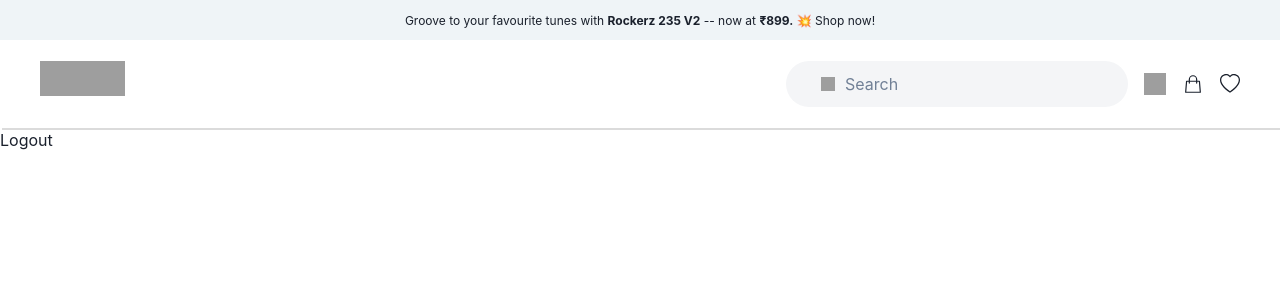
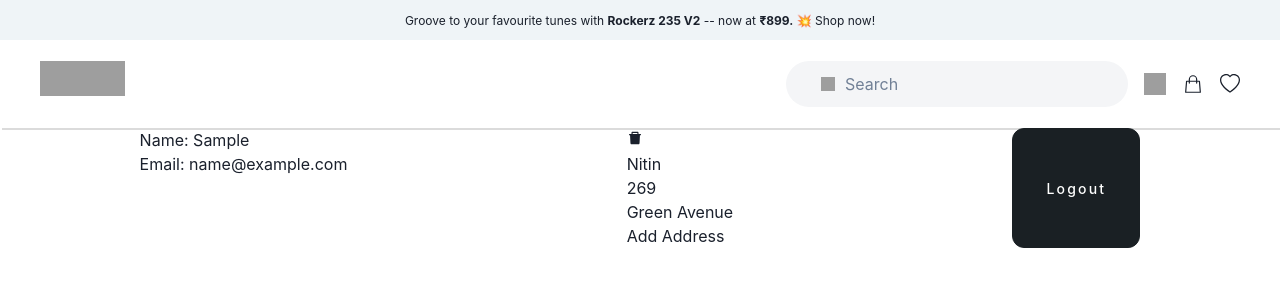
Before and after one commit to Nitin-Mittal08/boat, a React (Create React App) app: page /login in a window 1280 px wide. Shown: the top 300 px of the page. Built offline with nearby package versions, Linux system fonts and the light colour scheme; no server answers; sample sign-in values are in the browser's storage; grey boxes are pictures that could not be loaded; a web font is replaced by a local one; what miragejs would draw is missing.

Commit message:
last changes

```diff
--- a/src/Pages/CheckoutPage/CheckOutPage.css
+++ b/src/Pages/CheckoutPage/CheckOutPage.css
@@ -0,0 +1,5 @@
+.checkoutMain{
+    display: flex;
+gap:200px;
+
+}
--- a/src/Pages/CheckoutPage/CheckOutPage.jsx
+++ b/src/Pages/CheckoutPage/CheckOutPage.jsx
@@ -1,12 +1,33 @@
+import { useState } from "react";
 import { Header } from "../../components/Header/Header";
+import { useCart } from "../../contexts/CartProvider";
+
+import "./CheckOutPage.css";
+import { Navigate, useNavigate } from "react-router-dom";
+import { ToastContainer, toast } from "react-toastify";
 
 export function CheckOutPage(){
+    const [address, setAddress] = useState([{id:1, name:"Nitin", house:"269",street:"Green Avenue", city:"Bathinda", pincode:"151001", mobile:"12345678790"}]);
+    const {cartItems, cartCount,cartSubtotal, setCartItems} = useCart();
+    const navigate = useNavigate();
     return(
         <>
          <Header/>
          <div className="checkoutMain">
+            <div className="addresses">
+                {address.map(item => <div><input type="radio" name="address" id="address" /><p>{item.street}</p><p>{item.house}</p><p>{item.city}</p></div>)}
+            </div>
+            <div className="orderSummary">
+                <h1>Order Summary</h1>
+                {cartItems.map(item => <p>{item.title}({item.quantity})</p>)}
+                <div className="cartQuantity">Total Quantity:{cartCount}</div>
+                <div className="cartQuantity">Total Price:{cartSubtotal}</div>
+            </div>
+            <div><button onClick={() => {navigate("/"); toast.success("Order Placed"); setCartItems([])} }>Place Order</button></div>
+
 
          </div>
+         <ToastContainer autoClose={2000}/>
         </>
     )
 }
--- a/src/Pages/IndividualProductPage/IndividualProductPage.jsx
+++ b/src/Pages/IndividualProductPage/IndividualProductPage.jsx
@@ -19,15 +19,15 @@ export function IndividualProductPage() {
   const {handleAddToWishList,wishListItems} = useWishList();
   const[wishListBtn, setWishListBtn] = useState(false);
 
-  const wishlistIds = wishListItems.map(item => item._id);
+  const wishlistIds = wishListItems.map(item => item?._id);
 
  useEffect(() => {
-  wishlistIds.includes(product[0]._id) ? setWishListBtn(true):setWishListBtn(false);
+  wishlistIds.includes(product[0]?._id) ? setWishListBtn(true):setWishListBtn(false);
  },[wishListItems]);
 
 
   const product = productData.filter(
-    (product) => product._id === Number(productId)
+    (product) => product?._id === Number(productId)
   );
 
   return (
--- a/src/Pages/LoginPage/LoginPage.css
+++ b/src/Pages/LoginPage/LoginPage.css
@@ -33,3 +33,29 @@
     color: white;
 
 }
+
+.logoutContainer{
+    display: flex;
+    justify-content: space-around;
+}
+
+.logoutContainer .logoutBtn{
+    width: 10%;
+    background: #1A2024;
+    border: 1px solid #1A2024;
+    padding: 12px;
+    border-radius: 12px;
+    color: #fff;
+    font-size:14px;
+    font-weight:500;
+    letter-spacing: 2.2px;
+}
+
+.newAddress-inputs{
+    display: flex;
+    flex-direction: column;
+}
+
+.newAddress-inputs > input{
+    border: 1px solid ;
+}
--- a/src/Pages/LoginPage/LoginPage.jsx
+++ b/src/Pages/LoginPage/LoginPage.jsx
@@ -4,12 +4,61 @@ import { Header } from "../../components/Header/Header";
 import "./LoginPage.css";
 import { useEffect, useState } from "react";
 import { useAuth } from "../../contexts/AuthProvider";
+import {AiFillDelete} from "react-icons/ai";
 
 export function LoginPage() {
   const { loginUser, handleLogout } = useAuth();
   const [userDetails, setUserDetails] = useState({ email: "", password: "" });
   const {user} = localStorage.getItem("user")!==null ? JSON.parse(localStorage.getItem("user")):{user:null};
-  const [address, setAddress] = useState([{id:1, name:"", house:"",street:"", city:"", pincode:"", mobile:""}]);
+  const [address, setAddress] = useState([{id:1, name:"Nitin", house:"269",street:"Green Avenue", city:"Bathinda", pincode:"151001", mobile:"12345678790"}]);
+  const [newAddress, setNewAddress] = useState(false);
+    const [name, setName] = useState("");
+    const [house, setHouse] = useState("");
+    const [street, setStreet] = useState("");
+    const [city, setCity] = useState("");
+    const [pin, setPin] = useState("");
+    const [mobile, setMobile] = useState("");
+
+    function handleName(event) {
+      setName(event.target.value);
+  }
+  function handleHouse(event) {
+      setHouse(event.target.value)
+  }
+  function handleStreet(event) {
+      setStreet(event.target.value);
+  }
+  function handleCity(event) {
+      setCity(event.target.value);
+  }
+  function handlePin(event) {
+      setPin(event.target.value);
+  }
+  function handleMobile(event) {
+      setMobile(event.target.value);
+  }
+
+
+  const deleteAddress = (id) => {
+    setAddress(address.filter(item => item.id!==id));
+  }
+
+  function addAddress() {
+    setNewAddress(false);
+    const newAddress = {
+        name,
+        house,
+        street,
+        city,
+        pin,
+        mobile
+    }
+    setAddress([...address,newAddress]);
+}
+
+function addNewAddress() {
+  setNewAddress(true);
+}
 
 
 
@@ -82,10 +131,46 @@ export function LoginPage() {
             </p>
           </form>
         </div> : <div className="logoutContainer">
-          <div className="details"></div>
-          <div className="address"></div>
-          <button onClick={handleLogout}>Logout</button></div>}
+          <div className="details">
+            <div className="userDetails">
+              <p>Name: {user.firstName}</p>
+              <p>Email: {user.email}</p>
+              {console.log(user.email)}
+            </div>
+          </div>
+          <div className="address">
+          {address?.map((add, ind) => (
+                        <div key={ind} className="indi-address">
+                            <button className="addDel-btn" onClick={() => deleteAddress(add.id)}><AiFillDelete height={"large"}/></button>
+                            <label>
+                                <h3>{add.name}</h3>
+                                <p>{add.house}</p>
+                                <p>{add.street}</p>
+                            </label>
+                        </div>
+                    ))}
+            <div className="addAddressBtn"><button onClick={addNewAddress}>Add Address</button></div>
+          </div>
+
+          <button onClick={handleLogout} className="logoutBtn">Logout</button></div>}
       </div>
+
+      {newAddress&& <div className="newAddress-inputs">
+                    <label>Name</label>
+                    <input type="text" required={true} value={name} onChange={handleName}/>
+                    <label>House</label>
+                    <input type="text" required={true} value={house} onChange={handleHouse}/>
+                    <label>Street</label>
+                    <input type="text" required={true} value={street} onChange={handleStreet}/>
+                    <label>City</label>
+                    <input type="text" required={true} value={city} onChange={handleCity}/>
+                    <label>PinCode</label>
+                    <input type="text" required={true} value={pin} onChange={handlePin}/>
+                    <label>Mobile</label>
+                    <input type="text" required={true} value={mobile} onChange={handleMobile}/>
+                    <button onClick={addAddress}>Add</button>
+                </div>}
+
     </>
   );
 }
```
